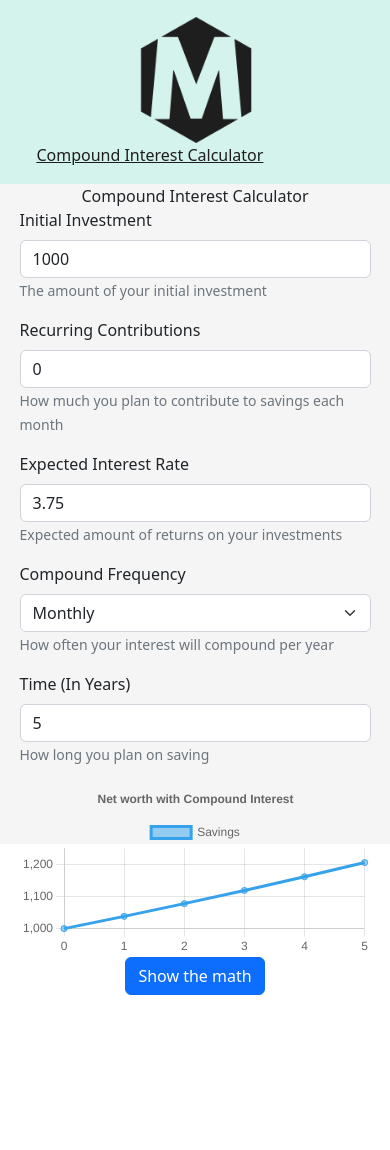
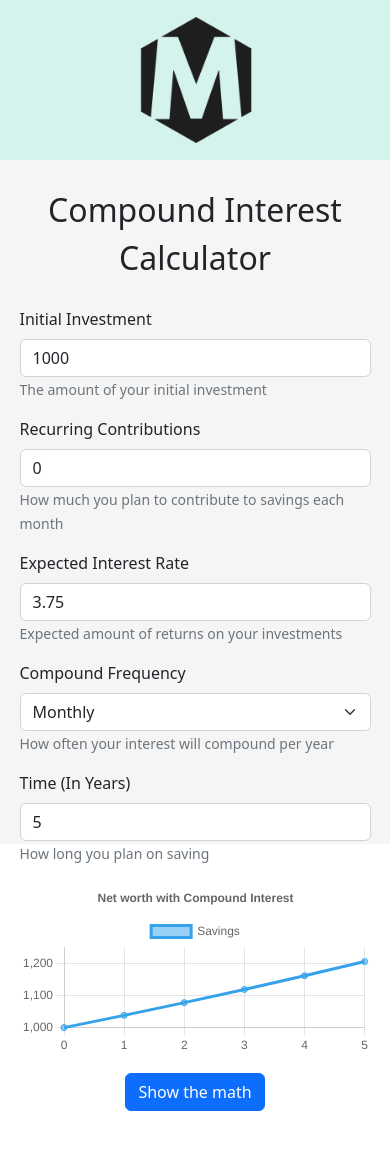
Before and after one commit to jyeh20/compound-interest-calculator, a React (Create React App) app: page / in a window 390 px wide. Shown: the top 1150 px of the page. Before the commit the page ends 995 px from the top, so only its background shows below. Built offline with nearby package versions, Linux system fonts and the light colour scheme.

Commit message:
Added minimum formatting for mobile

```diff
--- a/src/App.css
+++ b/src/App.css
@@ -61,6 +61,7 @@
 .Header-link {
   color: var(--black);
 }
+
 .Interest-Calculator-header {
   margin: auto;
   text-align: center;
@@ -74,6 +75,7 @@
 @media only screen and (max-width: 767px) {
   .App-content {
     width: 90vw;
+    padding-bottom: 8vh;
   }
 
   .Header-content {
@@ -86,11 +88,24 @@
   .Header-title {
     display: none;
   }
+  .Header-link {
+    display: none;
+  }
+
+  .Interest-Calculator-header {
+    padding: 3vh;
+    font-size: 200%;
+    font-weight: 500;
+  }
+  .Interest-Calculator-show-math-button-container {
+    padding: 2vh;
+  }
 }
 
 @media only screen and (min-width: 768px) {
   .App-content {
     width: 60vw;
+    padding-bottom: 10vh;
   }
 
   .Header-content {
@@ -114,9 +129,6 @@
     padding-left: 2vw;
   }
 
-  .Interest-Calculator {
-    padding-bottom: 10vh;
-  }
   .Interest-Calculator-header {
     padding: 3vh;
     font-size: 200%;
--- a/src/apps/compound-interst-calc/CompoundInterestCalc.jsx
+++ b/src/apps/compound-interst-calc/CompoundInterestCalc.jsx
@@ -346,7 +346,7 @@ const CompoundInterestCalc = () => {
   };
 
   return (
-    <div className="Interest-Calculator">
+    <div>
       <header className="Interest-Calculator-header">
         Compound Interest Calculator
       </header>
```
